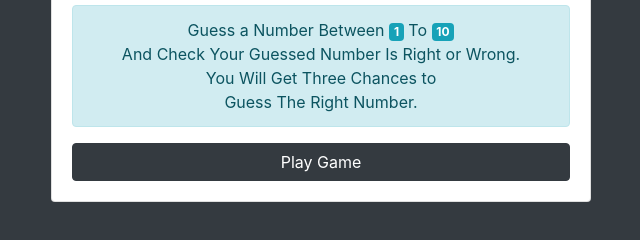
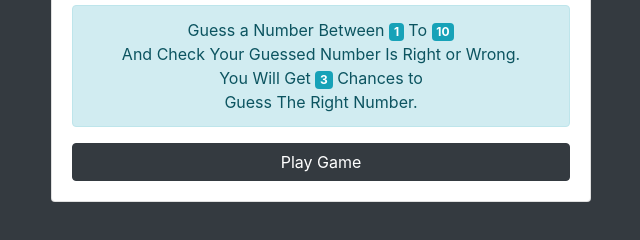
Before and after one commit to sabbir-bipu/number_guessing_game, a plain HTML site: page index.html in a window 1280 px wide. Shown: the part 126-366 px from the top of the page, without its empty margins (319-959 px from the left). Drawn offline with nearby package versions, Linux system fonts and the light colour scheme.

Commit message:
Update index.html

```diff
--- a/index.html
+++ b/index.html
@@ -16,7 +16,7 @@
         <div class="col-md-6 mx-auto ">
             <div class="card card-body text-center mt-5" id="game">
                 <h2 class="heading pb-3">Number Guessing Game</h2>
-                <p class="alert alert-info">Guess a Number Between <span class="min-num badge badge-info">1</span> To <span class="max-num badge badge-info">10</span> <br> And Check Your Guessed Number Is Right or Wrong. <br>You Will Get Three Chances to <br> Guess The Right Number.</p>
+                <p class="alert alert-info">Guess a Number Between <span class="min-num badge badge-info">1</span> To <span class="max-num badge badge-info">10</span> <br> And Check Your Guessed Number Is Right or Wrong. <br>You Will Get <span class="max-num badge badge-info">3</span> Chances to <br> Guess The Right Number.</p>
                 <button class="btn btn-dark" id="play">Play Game</button>
             </div>
         </div>
```
